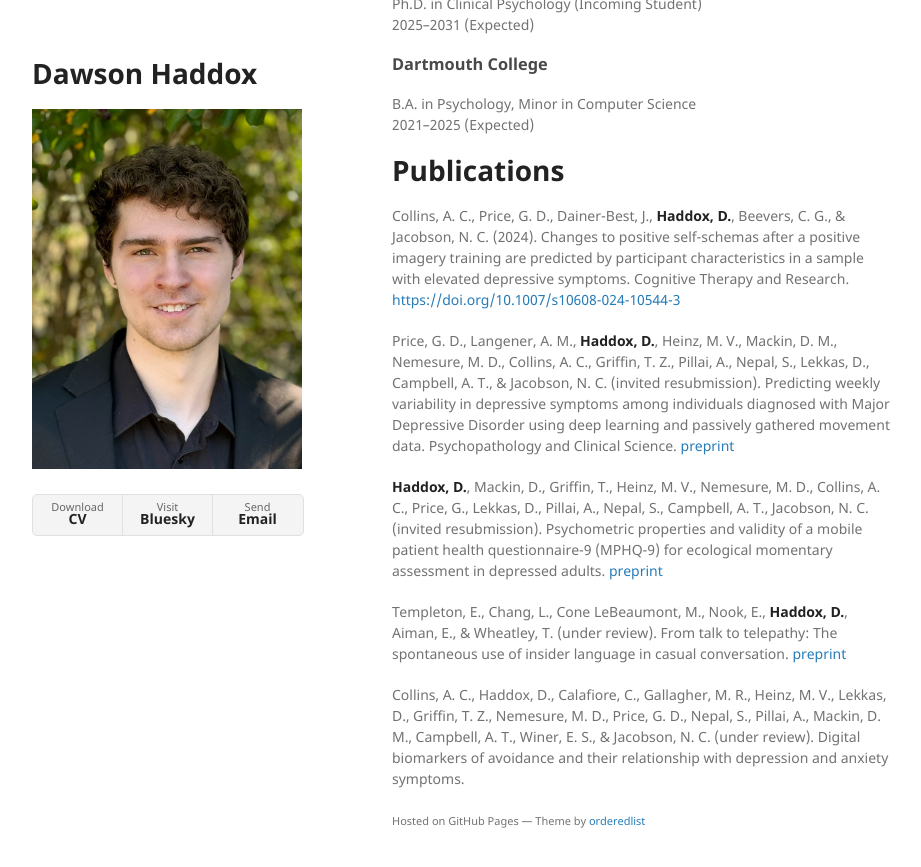
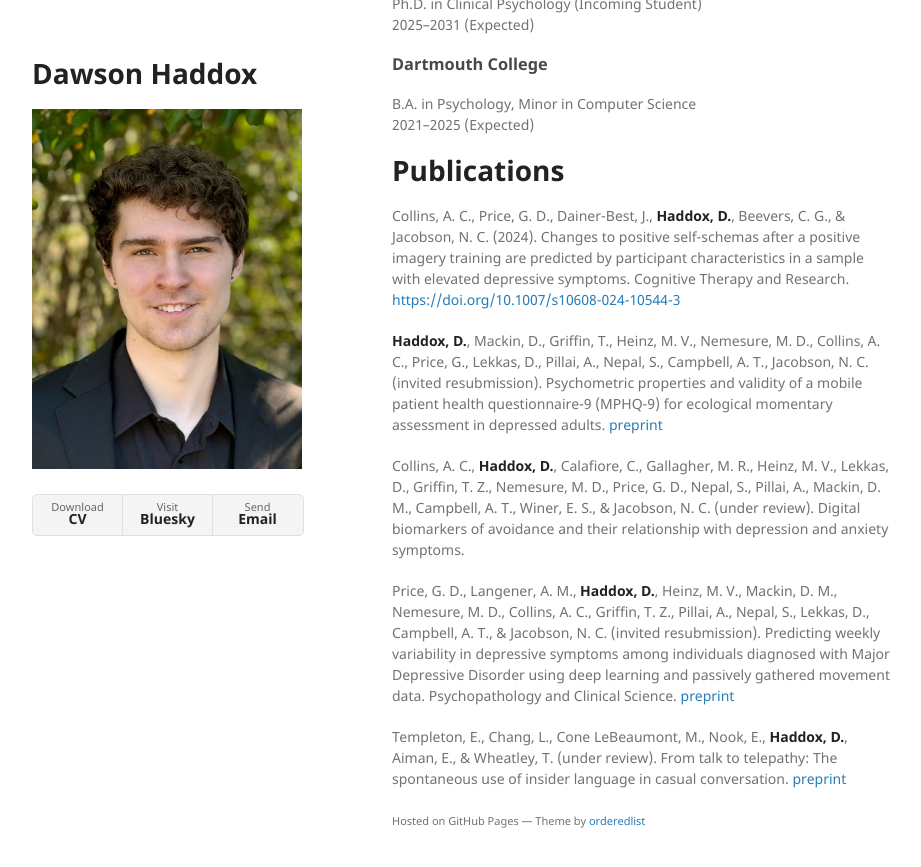
Before and after one commit to ddhaddox/ddhaddox.github.io, a Jekyll site: the page built from index.md, in a window 1280 px wide and 900 px high, scrolled down 581 px. Shown: the top 867 px of the window, without its empty margins (178-1099 px from the left). Built offline with Jekyll 4.4.1, drawn with Linux system fonts in a browser that asks for light colours; our own code applies the rules of GitHub Pages for plain Markdown files.

```diff
--- a/index.md
+++ b/index.md
@@ -22,12 +22,12 @@ B.A. in Psychology, Minor in Computer Science
 
 Collins, A. C., Price, G. D., Dainer-Best, J., **Haddox, D.**, Beevers, C. G., & Jacobson, N. C. (2024). Changes to positive self-schemas after a positive imagery training are predicted by participant characteristics in a sample with elevated depressive symptoms. Cognitive Therapy and Research. [https://doi.org/10.1007/s10608-024-10544-3](https://doi.org/10.1007/s10608-024-10544-3)
 
+**Haddox, D.**, Mackin, D., Griffin, T., Heinz, M. V., Nemesure, M. D., Collins, A. C., Price, G., Lekkas, D., Pillai, A., Nepal, S., Campbell, A. T., Jacobson, N. C. (invited resubmission). Psychometric properties and validity of a mobile patient health questionnaire-9 (MPHQ-9) for ecological momentary assessment in depressed adults. [preprint](https://osf.io/preprints/osf/rfvy5)
+
+Collins, A. C., **Haddox, D.**, Calafiore, C., Gallagher, M. R., Heinz, M. V., Lekkas, D., Griffin, T. Z., Nemesure, M. D., Price, G. D., Nepal, S., Pillai, A., Mackin, D. M., Campbell, A. T., Winer, E. S., & Jacobson, N. C. (under review). Digital biomarkers of avoidance and their relationship with depression and anxiety symptoms.
+
 Price, G. D., Langener, A. M., **Haddox, D.**, Heinz, M. V., Mackin, D. M., Nemesure, M. D., Collins, A. C., Griffin, T. Z., Pillai, A., Nepal, S., Lekkas, D., Campbell, A. T., & Jacobson, N. C. (invited resubmission). Predicting weekly variability in depressive symptoms among individuals diagnosed with Major Depressive Disorder using deep learning and passively gathered movement data. Psychopathology and Clinical Science. [preprint](https://osf.io/wcrq8)
-
-**Haddox, D.**, Mackin, D., Griffin, T., Heinz, M. V., Nemesure, M. D., Collins, A. C., Price, G., Lekkas, D., Pillai, A., Nepal, S., Campbell, A. T., Jacobson, N. C. (invited resubmission). Psychometric properties and validity of a mobile patient health questionnaire-9 (MPHQ-9) for ecological momentary assessment in depressed adults. [preprint](https://osf.io/preprints/osf/rfvy5)
 
 Templeton, E., Chang, L., Cone LeBeaumont, M., Nook, E., **Haddox, D.**, Aiman, E., & Wheatley, T. (under review). From talk to telepathy: The spontaneous use of insider language in casual conversation. [preprint](https://osf.io/preprints/psyarxiv/g38cx)
 
-Collins, A. C., Haddox, D., Calafiore, C., Gallagher, M. R., Heinz, M. V., Lekkas, D., Griffin, T. Z., Nemesure, M. D., Price, G. D., Nepal, S., Pillai, A., Mackin, D. M., Campbell, A. T., Winer, E. S., & Jacobson, N. C. (under review). Digital biomarkers of avoidance and their relationship with depression and anxiety symptoms.
-
 <p><small>Hosted on GitHub Pages &mdash; Theme by <a href="https://github.com/orderedlist">orderedlist</a></small></p>
```
